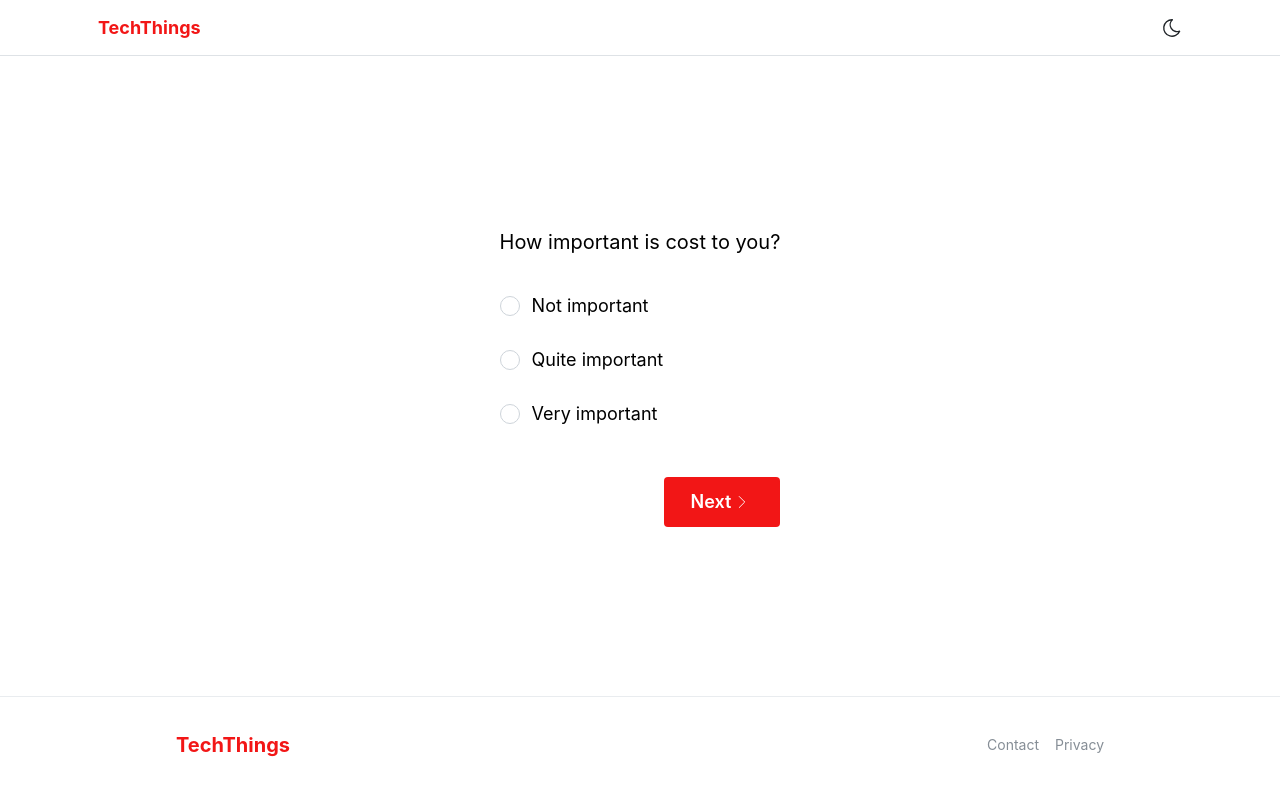
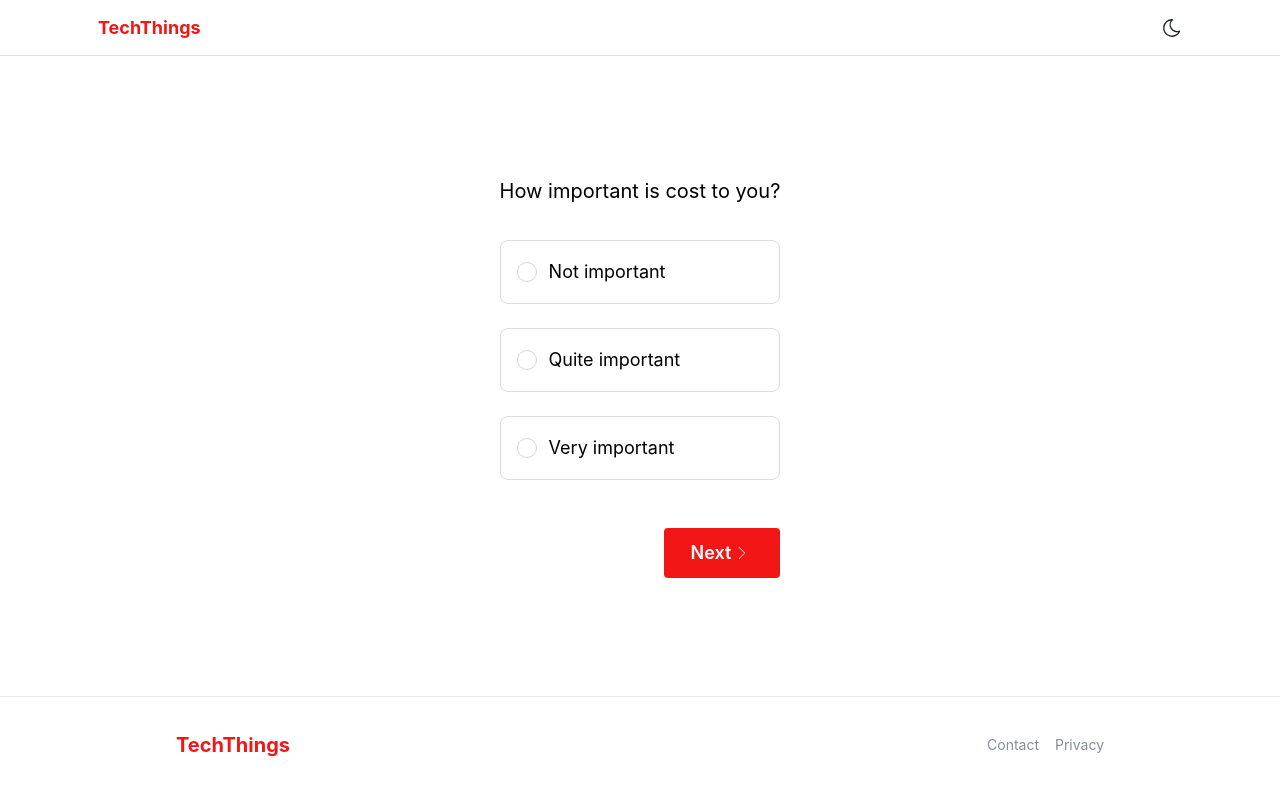
Before and after one commit to roygb1v/techthings, a Next.js app: page /quiz in a window 1280 px wide. Shown: the top 794 px of the page. Built offline with nearby package versions, Linux system fonts and the light colour scheme.

Commit message:
updated styles and logic

```diff
--- a/components/QuizForm/QuizFormParent.css
+++ b/components/QuizForm/QuizFormParent.css
@@ -26,3 +26,13 @@ input:checked {
 .active {
   background: #34d399;
 }
+
+.mantine-Radio-root {
+    padding: 1rem;
+    border: 1px solid gainsboro;
+    border-radius: 8px;
+}
+
+.p-4{
+  padding-right: 1rem;
+}
--- a/components/QuizForm/QuizFormParent.tsx
+++ b/components/QuizForm/QuizFormParent.tsx
@@ -3,7 +3,6 @@
 import { useState } from 'react';
 import { useForm } from '@mantine/form';
 import {
-  MultiSelect,
   Pill,
   Card,
   Badge,
@@ -31,7 +30,7 @@ export function QuizFormParent() {
 
   const [error] = useState('');
   const [step, setStep] = useState<number>(0);
-  const shouldShowBack = step > 0 && step < 3;
+  const shouldShowBack = step > 0 && step <= 3;
   const shouldShowNext = step >= 0 && step < 3;
 
   return (
@@ -45,7 +44,7 @@ export function QuizFormParent() {
           <QuizFormChild
             form={form}
             name="cost"
-            label="How important is cost to you?"
+            label={<Text fz="xl">How important is cost to you?</Text>}
             description=""
           />
         )}
@@ -53,7 +52,7 @@ export function QuizFormParent() {
           <QuizFormChild
             form={form}
             name="weight"
-            label="How important is weight to you?"
+            label={<Text fz="xl">How important is weight to you?</Text>}
             description=""
           />
         )}
@@ -61,7 +60,7 @@ export function QuizFormParent() {
           <QuizFormChild
             form={form}
             name="size"
-            label="How important is screen size to you?"
+            label={<Text fz="xl">How important is screen size to you?</Text>}
             description=""
           />
         )}
@@ -69,8 +68,7 @@ export function QuizFormParent() {
           <MultiSelectQuizFormChild
             form={form}
             name="options"
-            label="What will you use the laptop for?"
-            description="Select up to 3 options."
+            label={<Text fz="xl">What will you use the laptop for?</Text>}
           />
         )}
         <Text color="red">{error}</Text>
@@ -107,13 +105,14 @@ export function QuizFormParent() {
           )}
 
           {step === 3 && (
+            <div className="p-4">
               <Button
                 type="submit"
                 size="lg"
                 variant="filled"
                 color="#F21616"
                 onClick={() => {
-                console.log('last step: ', form.getValues());
+                  console.log(form.getValues());
                   setStep((prev) => prev + 1);
                 }}
               >
@@ -121,6 +120,7 @@ export function QuizFormParent() {
                   View <IconChevronRight style={{ width: rem(22) }} stroke={1} />
                 </span>
               </Button>
+            </div>
           )}
         </Group>
       </form>
@@ -140,6 +140,9 @@ function QuizFormChild({
   label: string;
   description: string;
 }) {
+  // eslint-disable-next-line @typescript-eslint/no-unused-vars
+  const [_, setValue] = useState(null);
+
   return (
     <RadioGroup
       className="radiogroup"
@@ -151,11 +154,30 @@ function QuizFormChild({
         </Text>
       }
       description={description}
+      value={form.getValues()[name]}
       {...form.getInputProps(name, { type: 'radio' })}
     >
-      <Radio value="1" label="Not important" />
-      <Radio value="2" label="Quite important" />
-      <Radio value="3" label="Very important" />
+      <Radio
+        value="1"
+        label="Not important"
+        onClick={(e) => {
+          setValue(e.target.value);
+        }}
+      />
+      <Radio
+        value="2"
+        label="Quite important"
+        onClick={(e) => {
+          setValue(e.target.value);
+        }}
+      />
+      <Radio
+        value="3"
+        label="Very important"
+        onClick={(e) => {
+          setValue(e.target.value);
+        }}
+      />
     </RadioGroup>
   );
 }
@@ -164,12 +186,10 @@ function MultiSelectQuizFormChild({
   form,
   name,
   label,
-  description,
 }: {
   form: any;
   name: string;
   label: string;
-  description: string;
 }) {
   const data = [
     'Surfing the web',
@@ -178,16 +198,18 @@ function MultiSelectQuizFormChild({
     'Music and Video editing',
     'Image editing',
   ];
-  const [value, setValue] = useState<string[]>([]);
+  const [value, setValue] = useState<string[]>(form.getValues()[name] || []);
+
   return (
-    <div>
+    <Container>
       <Text size="xl" fw={400} mb="md">
         {label}
       </Text>
+      <Space h="xl" />
       {data.map((d) => (
         <Pill
           key={d}
-          className={value.includes(d) ? 'active' : ''}
+          className={value?.includes(d) ? 'active' : ''}
           size="xl"
           mb="lg"
           mr="sm"
@@ -196,22 +218,26 @@ function MultiSelectQuizFormChild({
               const index = value.findIndex((element) => element === d);
               const values = [...value.slice(0, index), ...value.slice(index + 1)];
               setValue(values);
+
+              form.setValues({
+                ...form.getValues(),
+                [name]: values,
+              });
             } else {
-              setValue([...value, d]);
+              const values = [...value, d];
+              setValue(values);
+
+              form.setValues({
+                ...form.getValues(),
+                [name]: values,
+              });
             }
           }}
         >
           {d}
         </Pill>
       ))}
-      <MultiSelect
-        {...form.getInputProps(name, { type: 'multiselect' })}
-        placeholder={value.length === 0 ? description : ''}
-        data={data}
-        value={value}
-        onChange={setValue}
-      />
-    </div>
+    </Container>
   );
 }
 
@@ -228,7 +254,6 @@ function MatchResults() {
           <RingProgress
             size={60}
             thickness={5}
-            // roundCaps
             sections={[{ value: 99, color: 'green' }]}
             label={
               <Text c="blue" fw={700} ta="center" size="sm">
```
Lines whose indentation alone changed are shown as unchanged.
